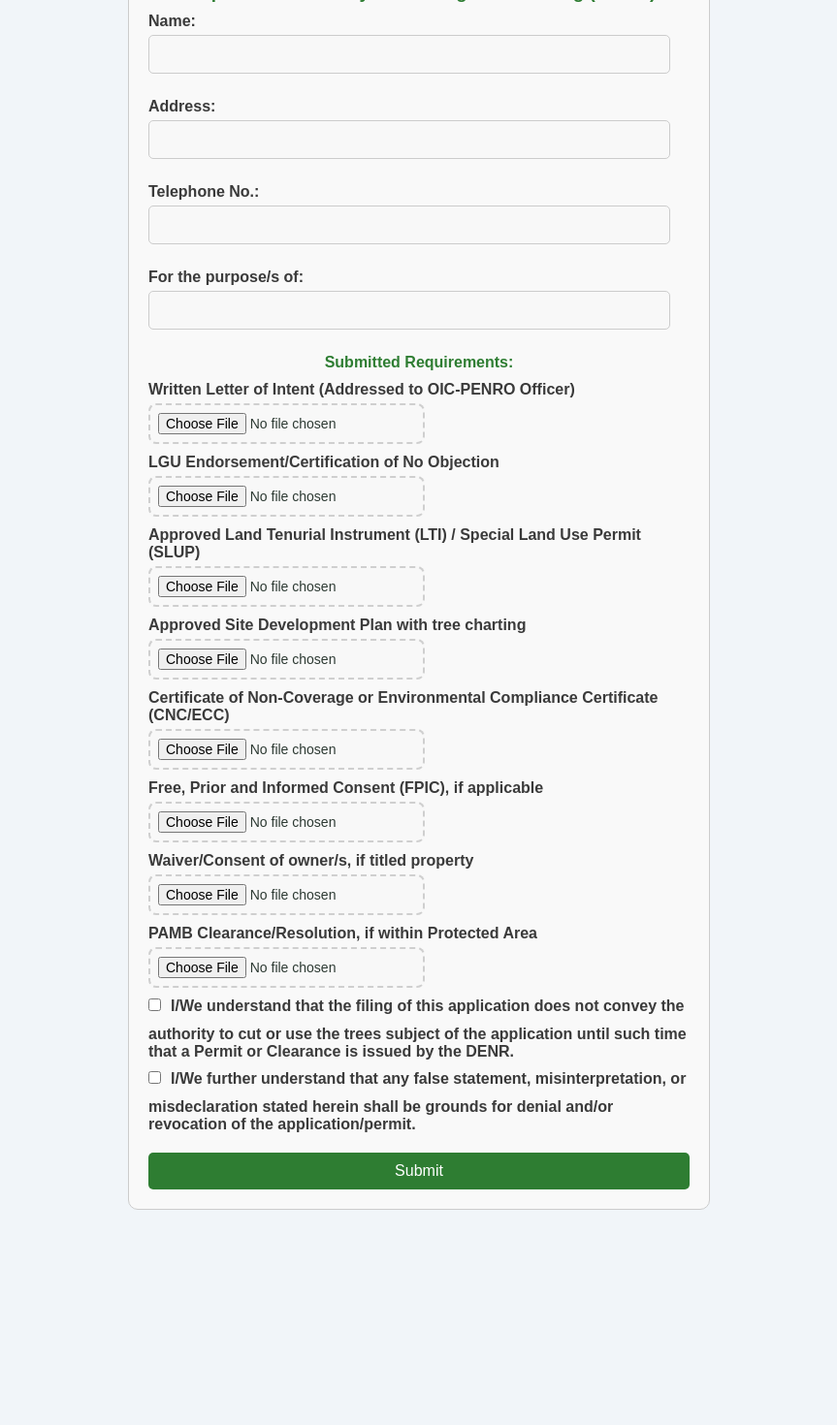
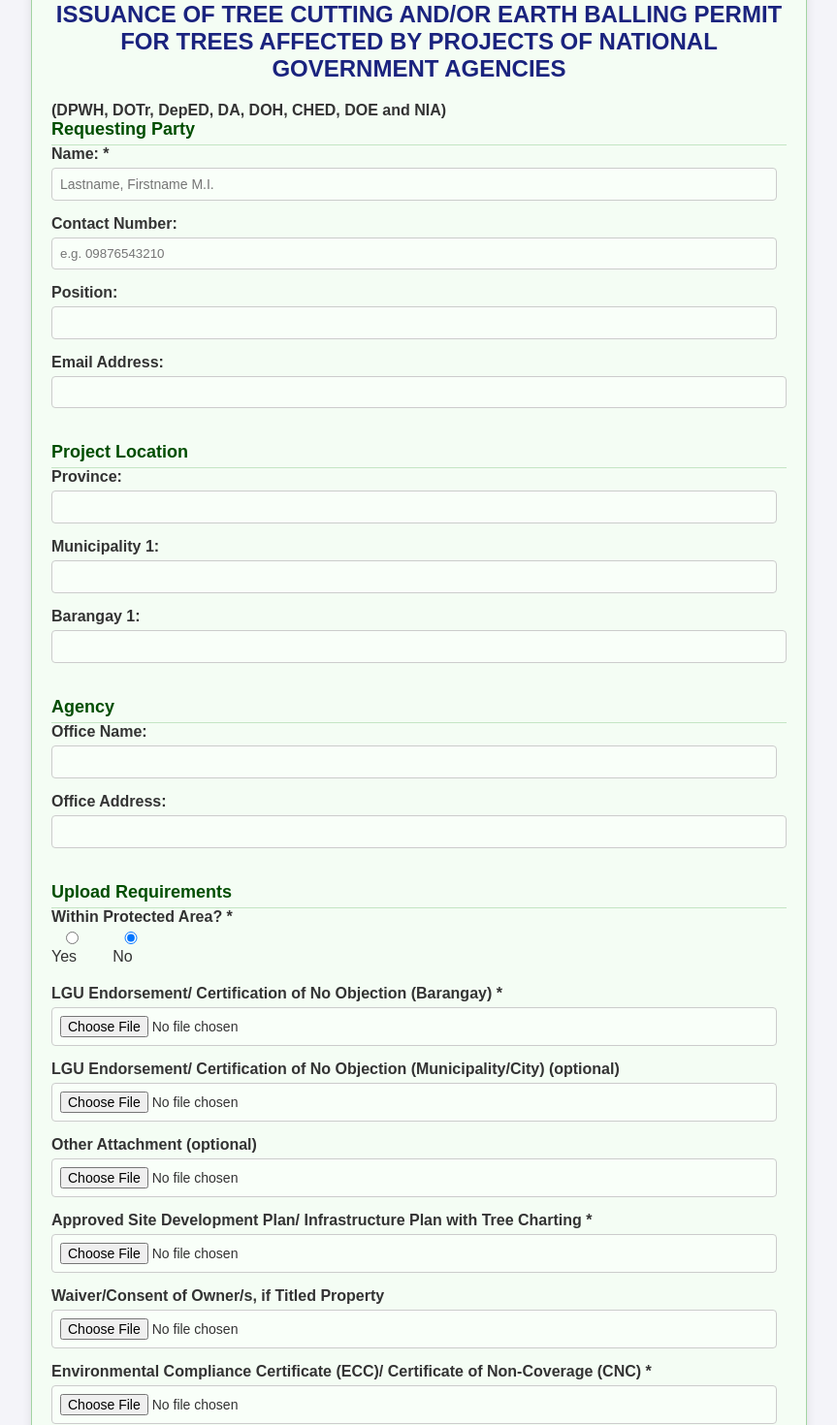
Before and after one commit to Mariadonnadelossantos19/Permittree1, a React (Create React App) app: page /nga in a window 1280 px wide. Shown: the part 40-1510 px from the top of the page at 97% size, without its empty margins (208-1071 px from the left). Before the commit the page ends 1298 px from the top, so only its background shows below. Built offline with nearby package versions, Linux system fonts and the light colour scheme.

Commit message:
TREE CUTTING AND/OR EARTH BALLING PERMIT

```diff
--- a/src/Components/NGA/NGA.css
+++ b/src/Components/NGA/NGA.css
@@ -1,66 +1,113 @@
-/* NGA.css */
-form {
-    max-width: 600px;
-    margin: 0 auto;
-    font-family: Arial, sans-serif;
-    padding: 20px;
-    border: 1px solid #ccc;
-    border-radius: 10px;
-    background-color: #f9f9f9;
+body {
+  font-family: 'Arial', sans-serif;
+  background-color: #f4f4f9;
+  color: #333;
 }
 
-  h3, h4 {
-    text-align: center;
-    color: #2e7d32; /* Forest green color */
+.form-container {
+  max-width: 800px;
+  margin: 20px auto;
+  padding: 20px;
+  background-color: #f4fdf4;
+  border: 1px solid #a2d5a2;
+  border-radius: 10px;
+  box-shadow: 0 5px 10px rgba(0, 0, 0, 0.1);
 }
 
-  label {
-    display: block;
-    margin: 10px 0 5px;
-    font-weight: bold;
+.form-title {
+  text-align: center;
+  color: #1a237e;
+  font-size: 24px;
+  margin-bottom: 20px;
 }
 
-  input[type="text"], input[type="checkbox"] {
-    margin-bottom: 15px;
-    width: calc(100% - 20px);
-    padding: 10px;
-    font-size: 16px;
-    border: 1px solid #ccc;
-    border-radius: 5px;
+.form-subtitle {
+  text-align: center;
+  color: #d32f2f;
 }
 
-  input[type="checkbox"] {
-    width: auto;
-    margin-right: 10px;
+.section {
+  margin-bottom: 20px;
 }
 
-  button {
+h2 {
+  color: #004d00;
+  font-size: 18px;
+  border-bottom: 1px solid #c4e5c4;
+  padding-bottom: 5px;
+}
+
+.form-group {
+  margin-bottom: 15px;
+}
+
+.form-group label {
+  display: block;
+  font-weight: bold;
+  color: #333;
+  margin-bottom: 5px;
+}
+
+.form-group input[type="text"],
+.form-group input[type="email"],
+.form-group input[type="tel"],
+.form-group input[type="file"],
+.form-group input[type="radio"] {
+  width: 100%;
+  padding: 8px;
+  border: 1px solid #ccc;
+  border-radius: 4px;
+  background-color: #f9fff9;
+}
+
+.radio-group {
+  display: flex;
+  gap: 20px;
+}
+
+.radio-group label {
+  font-weight: normal;
+}
+
+.submit-btn {
   display: block;
   width: 100%;
-    padding: 10px;
-    background-color: #2e7d32;
+  padding: 12px;
+  background-color: #007a33;
   color: white;
-    font-size: 16px;
   border: none;
   border-radius: 5px;
+  font-size: 16px;
   cursor: pointer;
-    margin-top: 20px;
 }
 
-  button:hover {
-    background-color: #1b5e20;
+.submit-btn:hover {
+  background-color: #005c26;
 }
 
-  p {
-    font-style: italic;
-    font-size: 14px;
-    color: #555;
+.form-actions {
+  display: flex;
+  justify-content: flex-end;
+  gap: 10px;
 }
 
-  div {
-    margin-bottom: 10px;
+.add-more, .remove {
+  background-color: #1e88e5;
+  color: #fff;
+  border: none;
+  padding: 10px 20px;
+  border-radius: 4px;
+  cursor: pointer;
 }
 
-  input[type="checkbox"] + label {
-    display: inline;
+.remove {
+  background-color: #e53935;
 }
+
+.add-more:hover {
+  background-color: #1565c0;
+}
+
+.remove:hover {
+  background-color: #c62828;
+}
--- a/src/Components/NGA/NGA.jsx
+++ b/src/Components/NGA/NGA.jsx
@@ -1,225 +1,232 @@
 import React, { useState } from 'react';
-import './NGA.css';  // Import the CSS file
+import './NGA.css';
 
 const NGA = () => {
   const [formData, setFormData] = useState({
     name: '',
-    address: '',
-    telephone: '',
-    purpose: '',
-    intentLetter: null,
-    lguEndorsement: null,
-    landTenure: null,
-    siteDevPlan: null,
-    cnc: null,
-    fpic: null,
-    waiverConsent: null,
-    pambClearance: null,
-    agreeStatement1: false, // Checkbox for the first statement
-    agreeStatement2: false, // Checkbox for the second statement
+    contactNumber: '',
+    position: '',
+    email: '',
+    province: '',
+    municipality1: '',
+    barangay1: '',
+    officeName: '',
+    officeAddress: '',
+    isProtectedArea: false,
+    barangayCert: '',
+    municipalityCert: '',
+    otherAttachment: '',
+    sitePlan: '',
+    waiver: '',
+    ecc: '',
+    fpic: '',
+    pambClearance: ''
   });
 
   const handleChange = (e) => {
-    const { name, value, type, files } = e.target;
+    const { name, value, type, checked } = e.target;
     setFormData({
       ...formData,
-      [name]: type === 'file' ? files[0] : value
+      [name]: type === 'checkbox' ? checked : value,
     });
   };
 
-  const handleCheckboxChange = (e) => {
-    const { name, checked } = e.target;
+  const handleFileChange = (e) => {
     setFormData({
       ...formData,
-      [name]: checked
+      [e.target.name]: e.target.files[0],
     });
   };
 
   const handleSubmit = (e) => {
     e.preventDefault();
-
-    if (!formData.agreeStatement1 || !formData.agreeStatement2) {
-      alert('You must agree to both terms before submitting.');
-      return;
-    }
-
+    // Handle form submission logic
     console.log(formData);
-    // Submit logic here
   };
 
   return (
-    <form onSubmit={handleSubmit}>
-      <h3>Request for Inventory for Cutting/Earth Balling (NGA's)</h3>
+    <div className="form-container">
+      <h1 className="form-title">ISSUANCE OF TREE CUTTING AND/OR EARTH BALLING PERMIT FOR TREES AFFECTED BY PROJECTS OF NATIONAL GOVERNMENT AGENCIES</h1>
+      <h4>(DPWH, DOTr, DepED, DA, DOH, CHED, DOE and NIA)</h4>
 
-      <div>
-        <label htmlFor="name">Name:</label>
+      <form onSubmit={handleSubmit} className="permit-form">
+        <div className="section">
+          <h2>Requesting Party</h2>
+          <div className="form-group">
+            <label htmlFor="name">Name: *</label>
             <input
               type="text"
               id="name"
               name="name"
+              placeholder="Lastname, Firstname M.I."
               value={formData.name}
               onChange={handleChange}
               required
             />
           </div>
-
-      <div>
-        <label htmlFor="address">Address:</label>
+          <div className="form-group">
+            <label htmlFor="contactNumber">Contact Number:</label>
             <input
-          type="text"
-          id="address"
-          name="address"
-          value={formData.address}
-          onChange={handleChange}
-          required
-        />
-      </div>
-
-      <div>
-        <label htmlFor="telephone">Telephone No.:</label>
-        <input
-          type="text"
-          id="telephone"
-          name="telephone"
-          value={formData.telephone}
-          onChange={handleChange}
-          required
-        />
-      </div>
-
-      <div>
-        <label htmlFor="purpose">For the purpose/s of:</label>
-        <input
-          type="text"
-          id="purpose"
-          name="purpose"
-          value={formData.purpose}
-          onChange={handleChange}
-          required
-        />
-      </div>
-
-      <h4>Submitted Requirements:</h4>
-
-      <div>
-        <label htmlFor="intentLetter">Written Letter of Intent (Addressed to OIC-PENRO Officer)</label>
-        <input
-          type="file"
-          id="intentLetter"
-          name="intentLetter"
-          onChange={handleChange}
-          required
-        />
-      </div>
-
-      <div>
-        <label htmlFor="lguEndorsement">LGU Endorsement/Certification of No Objection</label>
-        <input
-          type="file"
-          id="lguEndorsement"
-          name="lguEndorsement"
-          onChange={handleChange}
-          required
-        />
-      </div>
-
-      <div>
-        <label htmlFor="landTenure">Approved Land Tenurial Instrument (LTI) / Special Land Use Permit (SLUP)</label>
-        <input
-          type="file"
-          id="landTenure"
-          name="landTenure"
-          onChange={handleChange}
-          required
-        />
-      </div>
-
-      <div>
-        <label htmlFor="siteDevPlan">Approved Site Development Plan with tree charting</label>
-        <input
-          type="file"
-          id="siteDevPlan"
-          name="siteDevPlan"
-          onChange={handleChange}
-          required
-        />
-      </div>
-
-      <div>
-        <label htmlFor="cnc">Certificate of Non-Coverage or Environmental Compliance Certificate (CNC/ECC)</label>
-        <input
-          type="file"
-          id="cnc"
-          name="cnc"
-          onChange={handleChange}
-          required
-        />
-      </div>
-
-      <div>
-        <label htmlFor="fpic">Free, Prior and Informed Consent (FPIC), if applicable</label>
-        <input
-          type="file"
-          id="fpic"
-          name="fpic"
+              type="tel"
+              id="contactNumber"
+              name="contactNumber"
+              placeholder="e.g. 09876543210"
+              value={formData.contactNumber}
               onChange={handleChange}
             />
           </div>
-
-      <div>
-        <label htmlFor="waiverConsent">Waiver/Consent of owner/s, if titled property</label>
+          <div className="form-group">
+            <label htmlFor="position">Position:</label>
             <input
-          type="file"
-          id="waiverConsent"
-          name="waiverConsent"
+              type="text"
+              id="position"
+              name="position"
+              value={formData.position}
               onChange={handleChange}
-          required
             />
           </div>
-
-      <div>
-        <label htmlFor="pambClearance">PAMB Clearance/Resolution, if within Protected Area</label>
+          <div className="form-group">
+            <label htmlFor="email">Email Address:</label>
             <input
-          type="file"
-          id="pambClearance"
-          name="pambClearance"
+              type="email"
+              id="email"
+              name="email"
+              value={formData.email}
               onChange={handleChange}
-          required
             />
           </div>
-
-      <div className="terms">
-        <div className="checkbox-container">
-          <input
-            type="checkbox"
-            id="agreeStatement1"
-            name="agreeStatement1"
-            checked={formData.agreeStatement1}
-            onChange={handleCheckboxChange}
-          />
-          <label htmlFor="agreeStatement1">
-            I/We understand that the filing of this application does not convey the authority to cut or use the trees subject of the application until such time that a Permit or Clearance is issued by the DENR.
-          </label>
         </div>
 
-        <div className="checkbox-container">
+        <div className="section">
+          <h2>Project Location</h2>
+          <div className="form-group">
+            <label htmlFor="province">Province:</label>
             <input
-            type="checkbox"
-            id="agreeStatement2"
-            name="agreeStatement2"
-            checked={formData.agreeStatement2}
-            onChange={handleCheckboxChange}
+              type="text"
+              id="province"
+              name="province"
+              value={formData.province}
+              onChange={handleChange}
             />
-          <label htmlFor="agreeStatement2">
-            I/We further understand that any false statement, misinterpretation, or misdeclaration stated herein shall be grounds for denial and/or revocation of the application/permit.
+          </div>
+          <div className="form-group">
+            <label htmlFor="municipality1">Municipality 1:</label>
+            <input
+              type="text"
+              id="municipality1"
+              name="municipality1"
+              value={formData.municipality1}
+              onChange={handleChange}
+            />
+          </div>
+          <div className="form-group">
+            <label htmlFor="barangay1">Barangay 1:</label>
+            <input
+              type="text"
+              id="barangay1"
+              name="barangay1"
+              value={formData.barangay1}
+              onChange={handleChange}
+            />
+          </div>
+        </div>
+
+        <div className="section">
+          <h2>Agency</h2>
+          <div className="form-group">
+            <label htmlFor="officeName">Office Name:</label>
+            <input
+              type="text"
+              id="officeName"
+              name="officeName"
+              value={formData.officeName}
+              onChange={handleChange}
+            />
+          </div>
+          <div className="form-group">
+            <label htmlFor="officeAddress">Office Address:</label>
+            <input
+              type="text"
+              id="officeAddress"
+              name="officeAddress"
+              value={formData.officeAddress}
+              onChange={handleChange}
+            />
+          </div>
+        </div>
+
+        <div className="section">
+          <h2>Upload Requirements</h2>
+          <div className="form-group">
+            <label>Within Protected Area? *</label>
+            <div className="radio-group">
+              <label>
+                <input
+                  type="radio"
+                  name="isProtectedArea"
+                  value={true}
+                  checked={formData.isProtectedArea === true}
+                  onChange={handleChange}
+                />{' '}
+                Yes
+              </label>
+              <label>
+                <input
+                  type="radio"
+                  name="isProtectedArea"
+                  value={false}
+                  checked={formData.isProtectedArea === false}
+                  onChange={handleChange}
+                />{' '}
+                No
               </label>
             </div>
           </div>
 
-      <button type="submit" disabled={!formData.agreeStatement1 || !formData.agreeStatement2}>
-        Submit
-      </button>
+          <div className="form-group">
+            <label htmlFor="barangayCert">LGU Endorsement/ Certification of No Objection (Barangay) *</label>
+            <input type="file" id="barangayCert" name="barangayCert" onChange={handleFileChange} required />
+          </div>
+
+          <div className="form-group">
+            <label htmlFor="municipalityCert">LGU Endorsement/ Certification of No Objection (Municipality/City) (optional)</label>
+            <input type="file" id="municipalityCert" name="municipalityCert" onChange={handleFileChange} />
+          </div>
+
+          <div className="form-group">
+            <label htmlFor="otherAttachment">Other Attachment (optional)</label>
+            <input type="file" id="otherAttachment" name="otherAttachment" onChange={handleFileChange} />
+          </div>
+
+          <div className="form-group">
+            <label htmlFor="sitePlan">Approved Site Development Plan/ Infrastructure Plan with Tree Charting *</label>
+            <input type="file" id="sitePlan" name="sitePlan" onChange={handleFileChange} required />
+          </div>
+
+          <div className="form-group">
+            <label htmlFor="waiver">Waiver/Consent of Owner/s, if Titled Property</label>
+            <input type="file" id="waiver" name="waiver" onChange={handleFileChange} />
+          </div>
+
+          <div className="form-group">
+            <label htmlFor="ecc">Environmental Compliance Certificate (ECC)/ Certificate of Non-Coverage (CNC) *</label>
+            <input type="file" id="ecc" name="ecc" onChange={handleFileChange} required />
+          </div>
+
+          <div className="form-group">
+            <label htmlFor="fpic">Free, Prior and Informed Consent (FPIC), if applicable</label>
+            <input type="file" id="fpic" name="fpic" onChange={handleFileChange} />
+          </div>
+
+          <div className="form-group">
+            <label htmlFor="pambClearance">PAMB Clearance/Resolution, if within Protected Areas</label>
+            <input type="file" id="pambClearance" name="pambClearance" onChange={handleFileChange} />
+          </div>
+        </div>
+
+        <button type="submit" className="submit-btn">Submit</button>
       </form>
+    </div>
   );
 };
 
```
Lines whose indentation alone changed are shown as unchanged.
